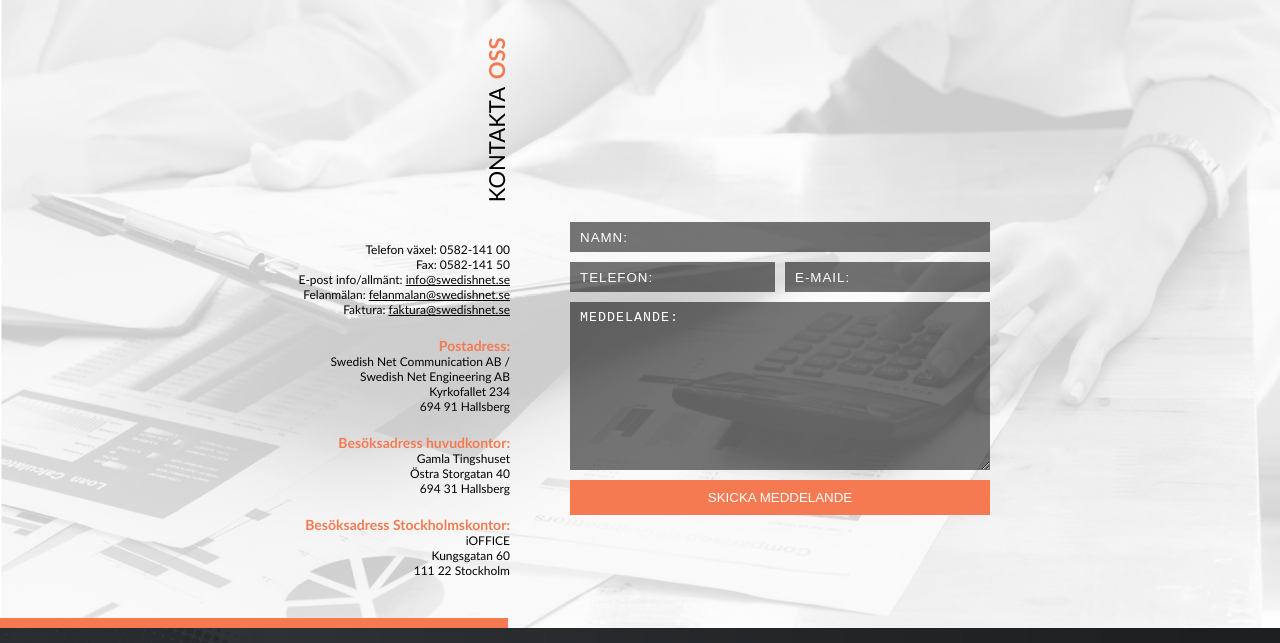
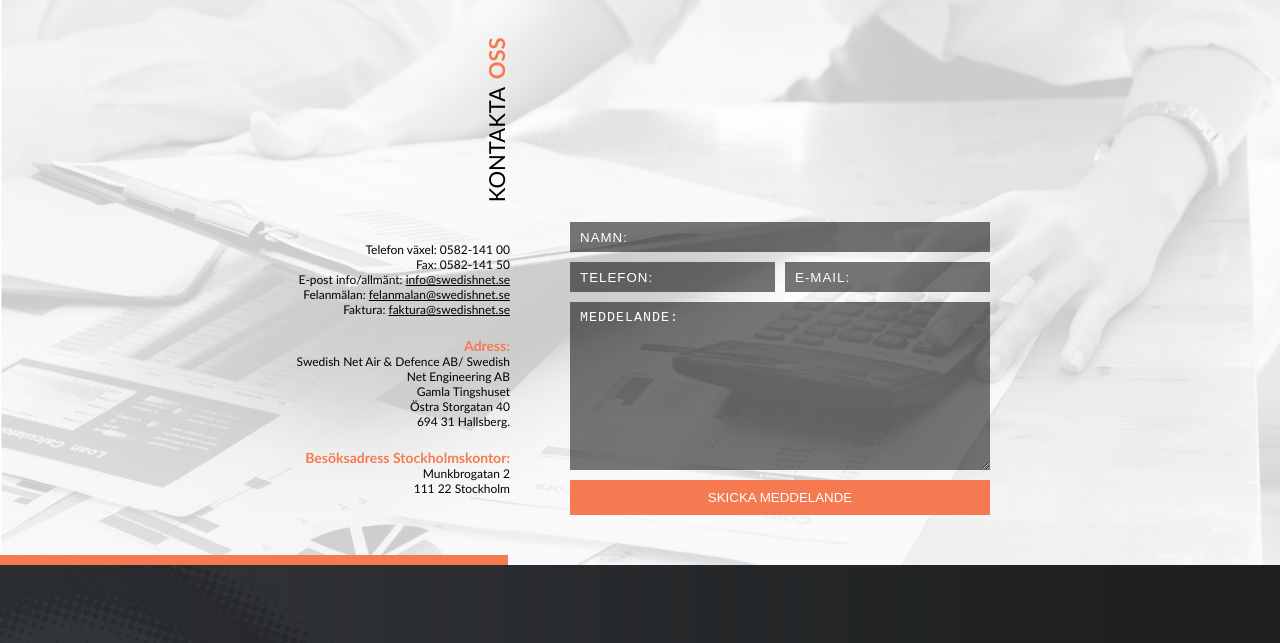
Before and after one commit to irvingdc/swedishnet-website, a Gatsby site: page /kontakt in a window 1280 px wide. Shown: the part 83-726 px from the top of the page. Built offline with nearby package versions, Linux system fonts and the light colour scheme; Gatsby itself is replaced by a stand-in of ours.

Commit message:
updated post address

```diff
--- a/src/components/Address/Address.js
+++ b/src/components/Address/Address.js
@@ -41,7 +41,7 @@ export default ({ lan }) => {
       fax: "Fax",
       errorReport: "Felanmälan",
       invoice: "Faktura",
-      postalAddress: "Postadress",
+      postalAddress: "Adress",
       streetAddress: "Besöksadress huvudkontor",
       office: "Besöksadress Stockholmskontor"
     }
@@ -91,20 +91,14 @@ export default ({ lan }) => {
       </p>
 
       <h4>{postalAddress}:</h4>
-      <p>Swedish Net Communication AB / Swedish Net Engineering AB</p>
-      <p>Kyrkofallet 234</p>
-      <p>694 91 Hallsberg</p>
-      {lan !== "sv" ? <p>Sweden</p> : null}
-
-      <h4>{streetAddress}:</h4>
+      <p>Swedish Net Air & Defence AB/ Swedish Net Engineering AB</p>
       <p>Gamla Tingshuset</p>
       <p>Östra Storgatan 40</p>
-      <p>694 31 Hallsberg</p>
+      <p>694 31 Hallsberg.</p>
       {lan !== "sv" ? <p>Sweden</p> : null}
 
       <h4>{office}:</h4>
-      <p>iOFFICE</p>
-      <p>Kungsgatan 60</p>
+      <p>Munkbrogatan 2</p>
       <p>111 22 Stockholm</p>
       {lan !== "sv" ? <p>Sweden</p> : null}
     </div>
```
Also changed, not shown: src/images/news/adda.jpeg.
